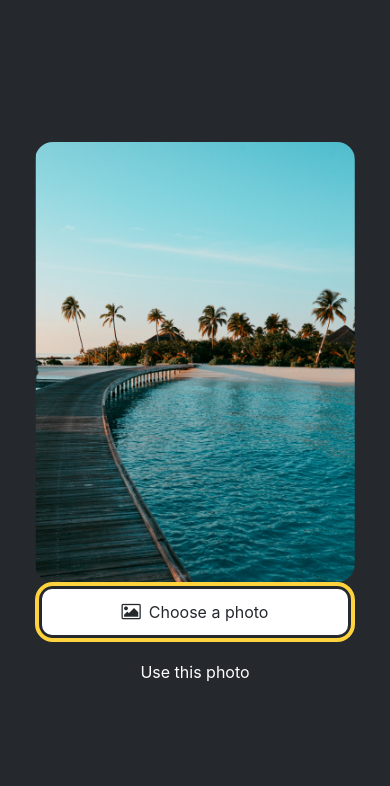
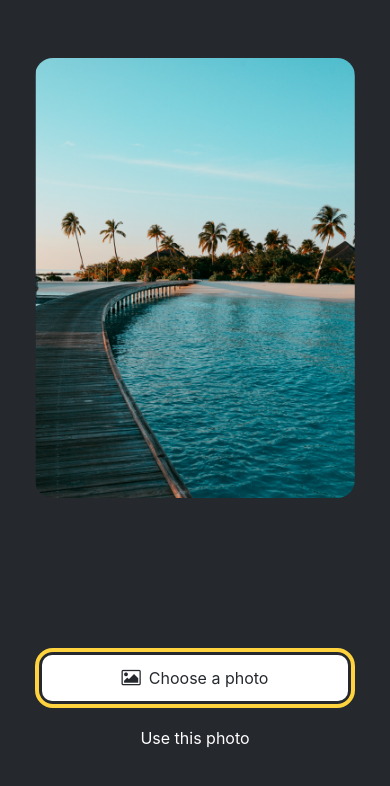
Before and after one commit to ManSangSin/sticker-smash-tutorial, a React Native app: screen / in a window 390 px wide. Shown: the top 786 px of the page. Built offline with nearby package versions, Linux system fonts and the light colour scheme.

Commit message:
import Circle and Icon Buttons and add styling

```diff
--- a/App.js
+++ b/App.js
@@ -4,6 +4,8 @@ import ImageViewer from "./components/ImageViewer";
 import Button from "./components/Button";
 import * as ImagePicker from "expo-image-picker";
 import { useState } from "react";
+import CircleButton from "./components/CircleButton";
+import IconButton from "./components/IconButton";
 
 const PlaceholderImage = require("./assets/images/background-image.png");
 
@@ -24,6 +26,15 @@ export default function App() {
       alert("You did not select an image.");
     }
   };
+
+  const onReset = () => {
+    setShowAppOptions(false);
+  };
+
+  const onAddSticker = async () => {};
+
+  const onSaveImageAsync = async () => {};
+
   return (
     <View style={styles.container}>
       <View style={styles.imageContainer}>
@@ -32,9 +43,19 @@ export default function App() {
           selectedImage={selectedImage}
         />
       </View>
-      <View>
+
       {showAppOptions ? (
-          <View />
+        <View style={styles.optionsContainer}>
+          <View style={styles.optionsRow}>
+            <IconButton icon="refresh" label="Reset" onPress={onReset} />
+            <CircleButton onPress={onAddSticker} />
+            <IconButton
+              icon="save-alt"
+              label="Save"
+              onPress={onSaveImageAsync}
+            />
+          </View>
+        </View>
       ) : (
         <View style={styles.footerContainer}>
           <Button
@@ -48,7 +69,7 @@ export default function App() {
           />
         </View>
       )}
-      </View>
+
       <StatusBar style="auto" />
     </View>
   );
@@ -61,4 +82,24 @@ const styles = StyleSheet.create({
     alignItems: "center",
     justifyContent: "center",
   },
+
+  imageContainer: {
+    flex: 1,
+    paddingTop: 58,
+  },
+
+  footerContainer: {
+    flex: 1 / 3,
+    alignItems: "center",
+  },
+
+  optionsContainer: {
+    position: "absolute",
+    bottom: 80,
+  },
+
+  optionsRow: {
+    alignItems: "center",
+    flexDirection: "row",
+  },
 });
```
Lines whose indentation alone changed are shown as unchanged.
